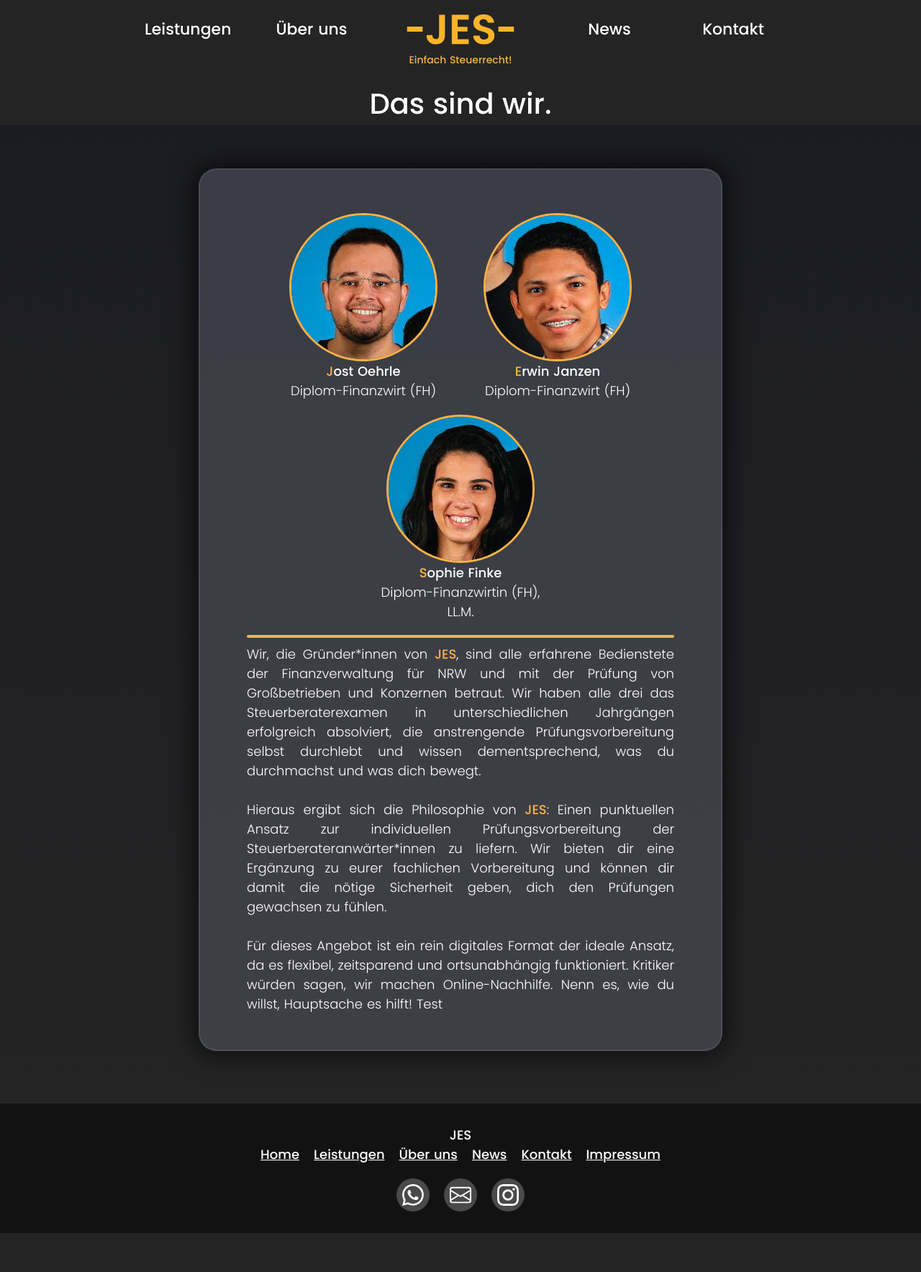
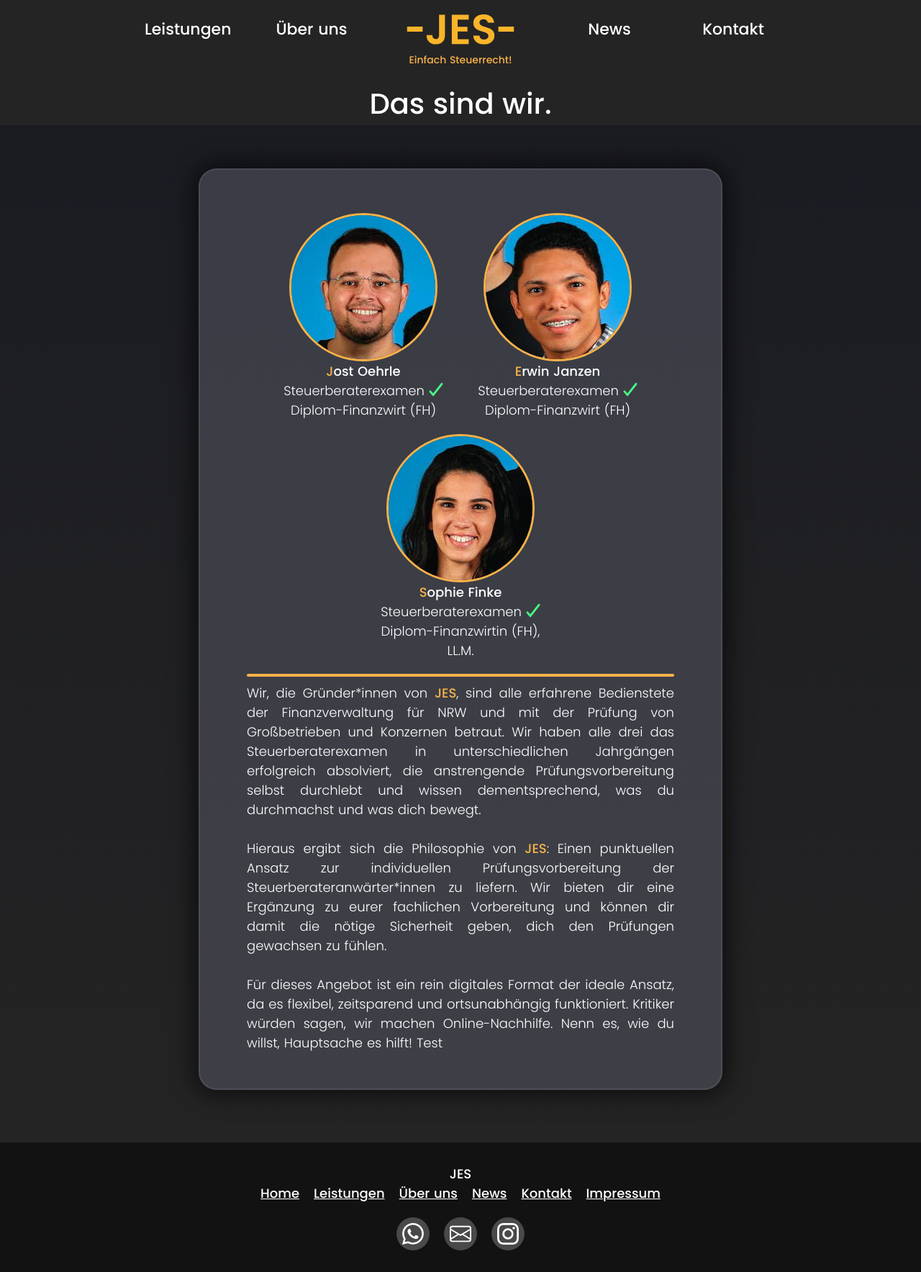
Before and after one commit to Hangman/jespage, a Jekyll site: the page built from team.html, in a window 1280 px wide. Shown: the whole page at 72% size. Built offline with Jekyll 4.4.1, drawn with Linux system fonts in a browser that asks for light colours; before the commit the page ends 1713 px from its top, so only the background shows below that.

Commit message:
Add Steuerberaterexamen checkmark in team.html
Signed-off-by: Matthias <webmaster@pottgames.de>

```diff
--- a/assets/css/main.css
+++ b/assets/css/main.css
@@ -548,6 +548,13 @@ summary {
   text-decoration: none;
 }
 
+.team-checkmark {
+  margin-left: 6px;
+  margin-bottom: 4px;
+  width: 20px;
+  height: 20px;
+}
+
 .block-text-left p {
   font-size: 18px;
   font-weight: 300;
--- a/team.html
+++ b/team.html
@@ -15,6 +15,10 @@ headline_small: Das sind wir.
                 <img src="{{ site.baseurl }}/assets/images/jost.jpg" alt="Bild von Jost" class="person-image" />
               </div>
               <p><span class="primary-color">J</span>ost Oehrle</p>
+              <div class="centered-container">
+                <p class="block-text">Steuerberaterexamen</p>
+                <img src="{{ site.baseurl }}/assets/images/checkmark.svg" alt="Bild eines Hakens" class="team-checkmark" />
+              </div>
               <p class="block-text">Diplom-Finanzwirt (FH)</p>
             </div>
             <div class="person">
@@ -22,6 +26,10 @@ headline_small: Das sind wir.
                 <img src="{{ site.baseurl }}/assets/images/erwin.jpg" alt="Bild von Erwin" class="person-image" />
               </div>
               <p><span class="primary-color">E</span>rwin Janzen</p>
+              <div class="centered-container">
+                <p class="block-text">Steuerberaterexamen</p>
+                <img src="{{ site.baseurl }}/assets/images/checkmark.svg" alt="Bild eines Hakens" class="team-checkmark" />
+              </div>
               <p class="block-text">Diplom-Finanzwirt (FH)</p>
             </div>
             <div class="person">
@@ -29,6 +37,10 @@ headline_small: Das sind wir.
                 <img src="{{ site.baseurl }}/assets/images/sophie.jpg" alt="Bild von Sophie" class="person-image" />
               </div>
               <p><span class="primary-color">S</span>ophie Finke</p>
+              <div class="centered-container">
+                <p class="block-text">Steuerberaterexamen</p>
+                <img src="{{ site.baseurl }}/assets/images/checkmark.svg" alt="Bild eines Hakens" class="team-checkmark" />
+              </div>
               <p class="block-text">Diplom-Finanzwirtin (FH), LL.M.</p>
             </div>
           </div>
```
